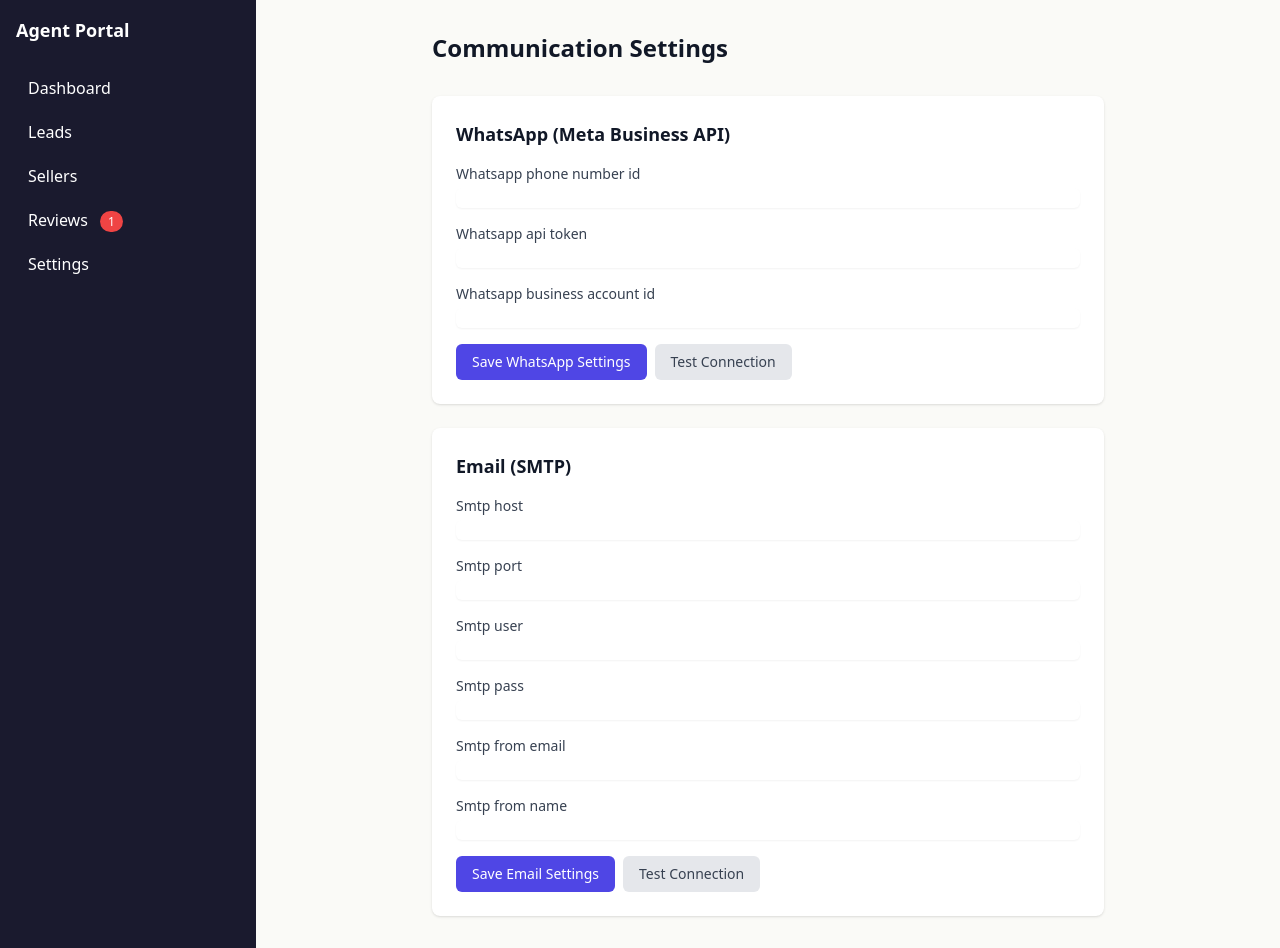
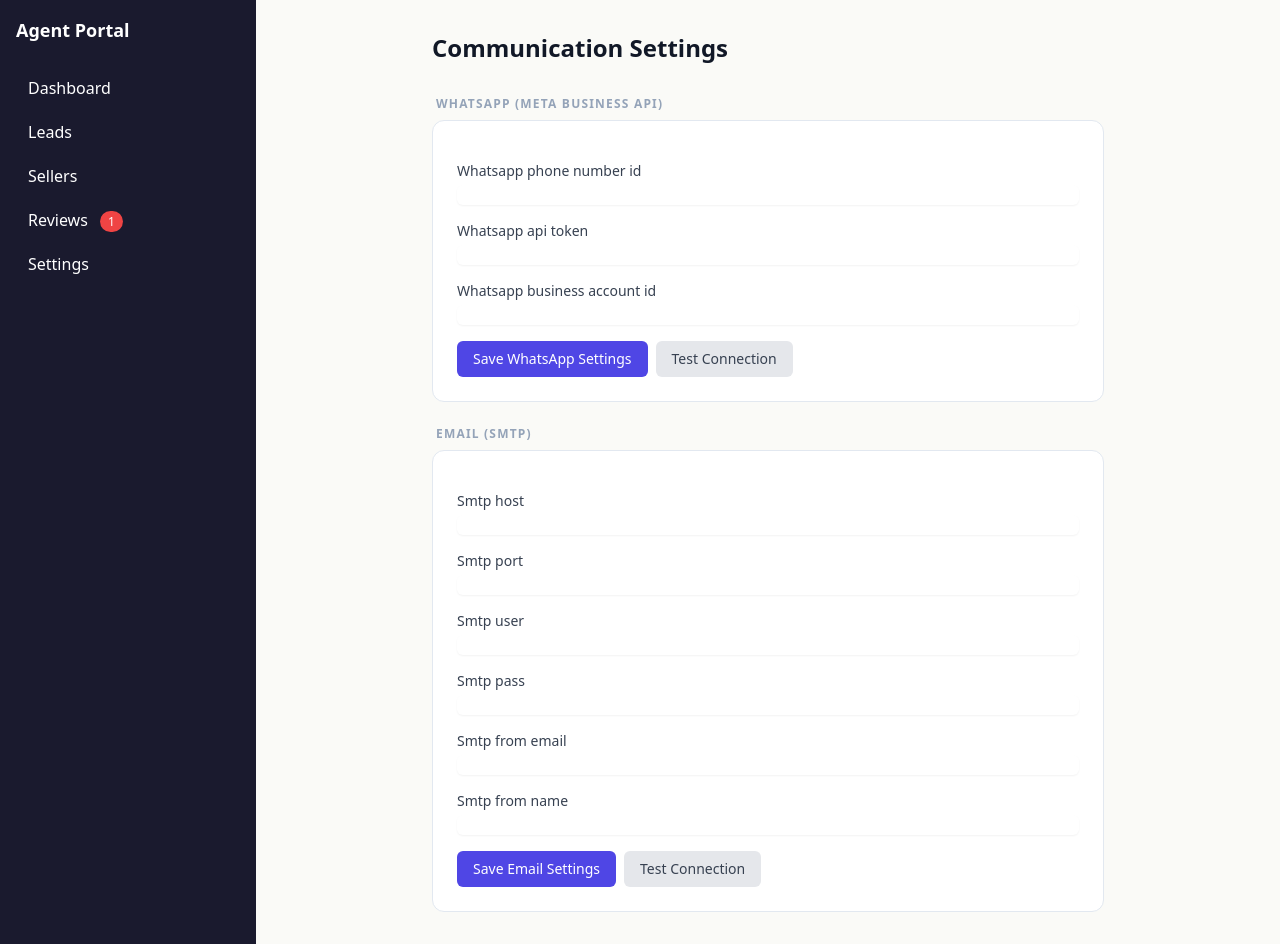
Before and after one commit to Duckchief/sellmyhouse, a Node project: template src/views/pages/agent/settings.njk in a window 1280 px wide. Run offline with Node 20 templates, Linux system fonts and the light colour scheme; the template is opened without the code that fills it: most values are stand-ins (such as "Sample title", 1, 10 or a date in 2020); style sheets or scripts are compiled from the project's sources; some libraries are stand-ins or nearby versions.

Commit message:
style: apply flat label+card pattern to agent settings page

```diff
--- a/src/views/pages/agent/settings.njk
+++ b/src/views/pages/agent/settings.njk
@@ -6,9 +6,12 @@
 <div class="max-w-2xl mx-auto">
   <h1 class="text-2xl font-bold mb-8">{{ "Communication Settings" | t }}</h1>
 
+  <div class="space-y-6">
+
     {# WhatsApp Settings #}
-  <div class="bg-white shadow rounded-lg p-6 mb-6">
-    <h2 class="text-lg font-semibold mb-4">{{ "WhatsApp (Meta Business API)" | t }}</h2>
+    <section>
+      <p class="text-xs font-semibold uppercase tracking-widest text-slate-400 mb-2 px-1">{{ "WhatsApp (Meta Business API)" | t }}</p>
+      <div class="bg-white rounded-xl border border-slate-200 p-6">
         <form
           hx-post="/agent/settings/whatsapp"
           hx-target="#whatsapp-result"
@@ -16,7 +19,6 @@
           class="space-y-4"
         >
           <div id="whatsapp-result"></div>
-
           {% set waKeys = ['whatsapp_phone_number_id', 'whatsapp_api_token', 'whatsapp_business_account_id'] %}
           {% for key in waKeys %}
             <div>
@@ -26,7 +28,6 @@
                 class="mt-1 block w-full rounded-md border-gray-300 shadow-sm focus:border-indigo-500 focus:ring-indigo-500 text-sm" />
             </div>
           {% endfor %}
-
           <div class="flex gap-2">
             <button type="submit"
               class="px-4 py-2 bg-indigo-600 text-white text-sm rounded-md hover:bg-indigo-700">
@@ -42,10 +43,12 @@
           </div>
         </form>
       </div>
+    </section>
 
     {# Email/SMTP Settings #}
-  <div class="bg-white shadow rounded-lg p-6">
-    <h2 class="text-lg font-semibold mb-4">{{ "Email (SMTP)" | t }}</h2>
+    <section>
+      <p class="text-xs font-semibold uppercase tracking-widest text-slate-400 mb-2 px-1">{{ "Email (SMTP)" | t }}</p>
+      <div class="bg-white rounded-xl border border-slate-200 p-6">
         <form
           hx-post="/agent/settings/email"
           hx-target="#email-result"
@@ -53,7 +56,6 @@
           class="space-y-4"
         >
           <div id="email-result"></div>
-
           {% set smtpKeys = ['smtp_host', 'smtp_port', 'smtp_user', 'smtp_pass', 'smtp_from_email', 'smtp_from_name'] %}
           {% for key in smtpKeys %}
             <div>
@@ -63,7 +65,6 @@
                 class="mt-1 block w-full rounded-md border-gray-300 shadow-sm focus:border-indigo-500 focus:ring-indigo-500 text-sm" />
             </div>
           {% endfor %}
-
           <div class="flex gap-2">
             <button type="submit"
               class="px-4 py-2 bg-indigo-600 text-white text-sm rounded-md hover:bg-indigo-700">
@@ -79,5 +80,8 @@
           </div>
         </form>
       </div>
+    </section>
+
+  </div>
 </div>
 {% endblock %}
```
Lines whose indentation alone changed are shown as unchanged.
